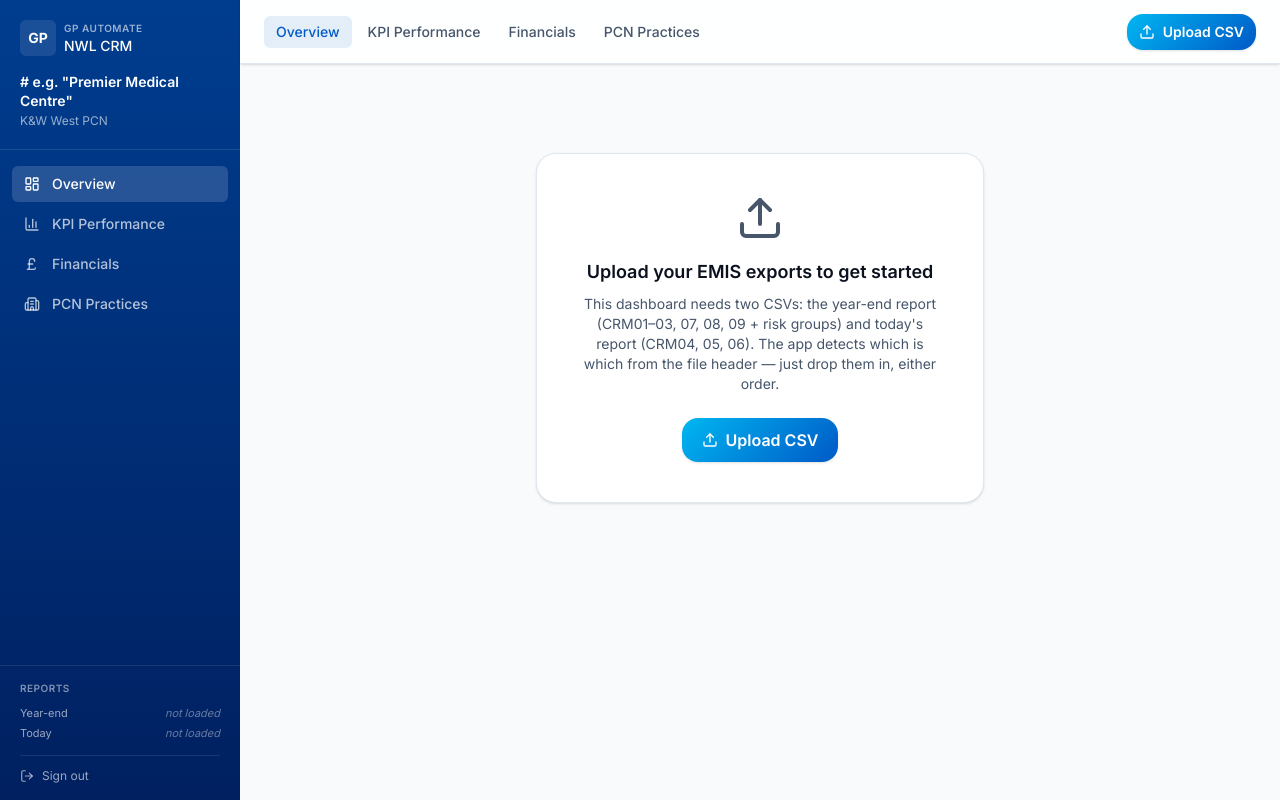
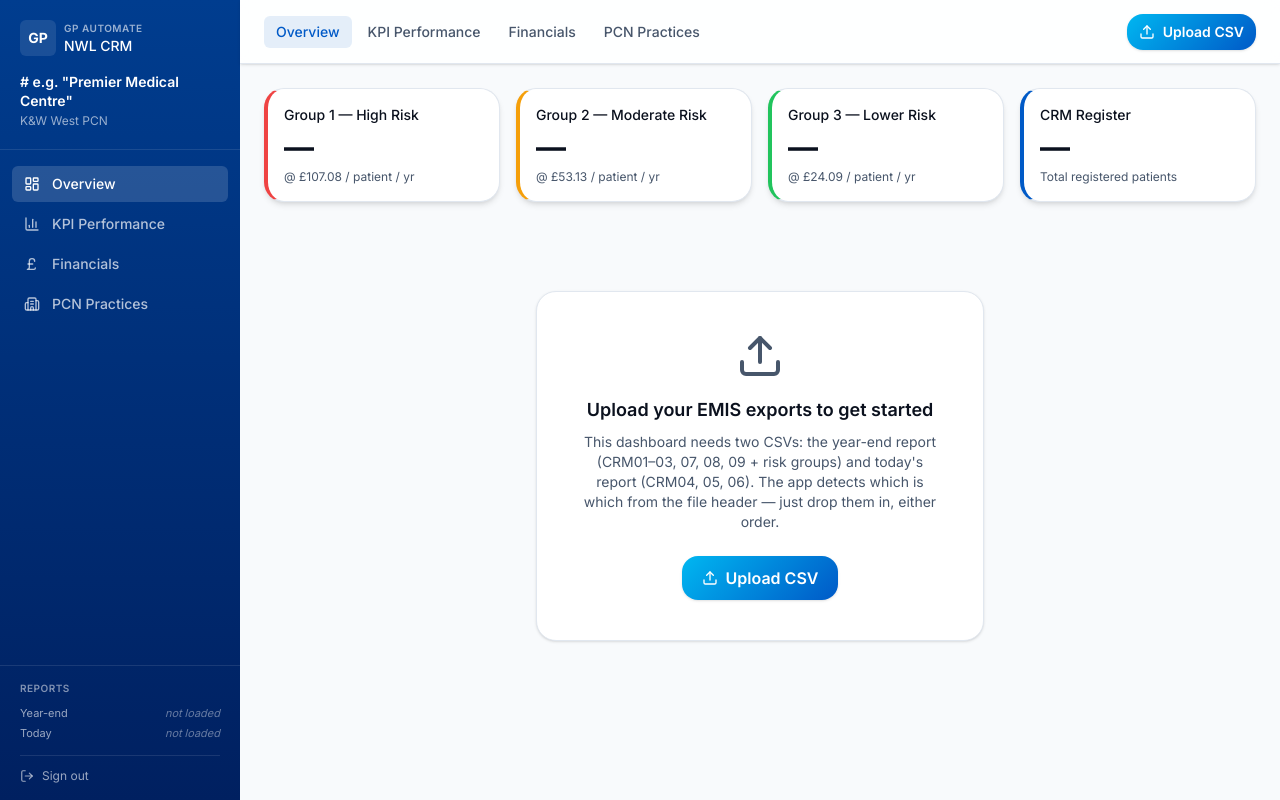
Before and after one commit to Arun-29-code/Ghengis-khan, a Next.js app in the folder projects/nwl-crm-dashboard/: page /dashboard in a window 1280 px wide. Built offline with nearby package versions, Linux system fonts and the light colour scheme.

Commit message:
Add Group Register banner at top of content area

```diff
--- /dev/null
+++ b/projects/nwl-crm-dashboard/src/components/dashboard/GroupRegisterBanner.tsx
@@ -0,0 +1,112 @@
+import { AlertTriangle } from 'lucide-react'
+import { cn } from '@/lib/utils'
+import { TARIFFS } from '@/lib/constants'
+
+interface GroupRegisterBannerProps {
+  group1: number | null
+  group2: number | null
+  group3: number | null
+  /** CRM02 denominator from the parsed year-end CSV — the full CRM register. */
+  crmRegister: number | null
+}
+
+export function GroupRegisterBanner({
+  group1,
+  group2,
+  group3,
+  crmRegister,
+}: GroupRegisterBannerProps) {
+  const groupSum = (group1 ?? 0) + (group2 ?? 0) + (group3 ?? 0)
+  const registerNonNull = crmRegister ?? 0
+  const showWarning =
+    registerNonNull > 0 &&
+    groupSum > 0 &&
+    Math.abs(registerNonNull - groupSum) / registerNonNull > 0.1
+
+  return (
+    <div className="mb-6 grid grid-cols-1 gap-4 sm:grid-cols-2 lg:grid-cols-4">
+      <GroupCard
+        accent="border-l-destructive"
+        label="Group 1 — High Risk"
+        count={group1}
+        tariff={TARIFFS.group1}
+      />
+      <GroupCard
+        accent="border-l-warning"
+        label="Group 2 — Moderate Risk"
+        count={group2}
+        tariff={TARIFFS.group2}
+      />
+      <GroupCard
+        accent="border-l-success"
+        label="Group 3 — Lower Risk"
+        count={group3}
+        tariff={TARIFFS.group3}
+      />
+      <RegisterCard
+        count={crmRegister}
+        showWarning={showWarning}
+        groupSum={groupSum}
+      />
+    </div>
+  )
+}
+
+interface GroupCardProps {
+  accent: string
+  label: string
+  count: number | null
+  tariff: number
+}
+
+function GroupCard({ accent, label, count, tariff }: GroupCardProps) {
+  return (
+    <div
+      className={cn(
+        'rounded-xl border border-l-4 border-border bg-card p-4 shadow-md',
+        accent,
+      )}
+    >
+      <p className="text-sm font-medium text-foreground">{label}</p>
+      <p className="mt-1 text-3xl font-bold tabular-nums text-foreground">
+        {count !== null ? count.toLocaleString() : '—'}
+      </p>
+      <p className="mt-1 text-xs text-muted-foreground">
+        @ £{tariff.toFixed(2)} / patient / yr
+      </p>
+    </div>
+  )
+}
+
+interface RegisterCardProps {
+  count: number | null
+  showWarning: boolean
+  groupSum: number
+}
+
+function RegisterCard({ count, showWarning, groupSum }: RegisterCardProps) {
+  const tooltip = showWarning
+    ? `Group totals (${groupSum.toLocaleString()}) differ from full register (${(count ?? 0).toLocaleString()}) — only QRISK3-stratified patients appear in Groups 1–3. This is expected.`
+    : undefined
+
+  return (
+    <div className="rounded-xl border border-l-4 border-border border-l-primary bg-card p-4 shadow-md">
+      <div className="flex items-start justify-between gap-2">
+        <p className="text-sm font-medium text-foreground">CRM Register</p>
+        {showWarning ? (
+          <span
+            className="inline-flex items-center text-warning"
+            title={tooltip}
+            aria-label={tooltip}
+          >
+            <AlertTriangle className="h-4 w-4" aria-hidden />
+          </span>
+        ) : null}
+      </div>
+      <p className="mt-1 text-3xl font-bold tabular-nums text-foreground">
+        {count !== null ? count.toLocaleString() : '—'}
+      </p>
+      <p className="mt-1 text-xs text-muted-foreground">Total registered patients</p>
+    </div>
+  )
+}
--- a/projects/nwl-crm-dashboard/src/components/layout/DashboardLayout.tsx
+++ b/projects/nwl-crm-dashboard/src/components/layout/DashboardLayout.tsx
@@ -8,6 +8,7 @@ import { GroupSplitEntry } from '@/components/overview/GroupSplitEntry'
 import { KPITab } from '@/components/kpis/KPITab'
 import { FinancialsTab } from '@/components/financials/FinancialsTab'
 import { PCNPracticesTab } from '@/components/practices/PCNPracticesTab'
+import { GroupRegisterBanner } from '@/components/dashboard/GroupRegisterBanner'
 import { useDashboardStore } from '@/hooks/useDashboardStore'
 import { formatDate } from '@/lib/utils'
 import type { CSVUpload, GroupSplit, ParseResult } from '@/lib/types'
@@ -190,17 +191,30 @@ export function DashboardLayout({
               onConfirm={(split) => finalizeUpload(pending.data, split)}
               onCancel={() => setPending(null)}
             />
-          ) : activeTab === 'overview' ? (
-            <OverviewTab onUpload={handleUpload} />
-          ) : activeTab === 'kpis' ? (
-            <KPITab onUpload={handleUpload} />
-          ) : activeTab === 'financials' ? (
-            <FinancialsTab onUpload={handleUpload} />
           ) : (
-            <PCNPracticesTab currentOds={practiceOds} />
+            <>
+              <GroupRegisterBanner
+                group1={yearEndUpload?.groupSplit.group1 ?? null}
+                group2={yearEndUpload?.groupSplit.group2 ?? null}
+                group3={yearEndUpload?.groupSplit.group3 ?? null}
+                crmRegister={yearEndUpload?.kpiRows['CRM02']?.denominator ?? null}
+              />
+              {renderTab(activeTab, handleUpload, practiceOds)}
+            </>
           )}
         </main>
       </div>
     </div>
   )
 }
+
+function renderTab(
+  activeTab: TabId,
+  handleUpload: (result: ParseResult) => void,
+  practiceOds: string,
+) {
+  if (activeTab === 'overview') return <OverviewTab onUpload={handleUpload} />
+  if (activeTab === 'kpis') return <KPITab onUpload={handleUpload} />
+  if (activeTab === 'financials') return <FinancialsTab onUpload={handleUpload} />
+  return <PCNPracticesTab currentOds={practiceOds} />
+}
```
